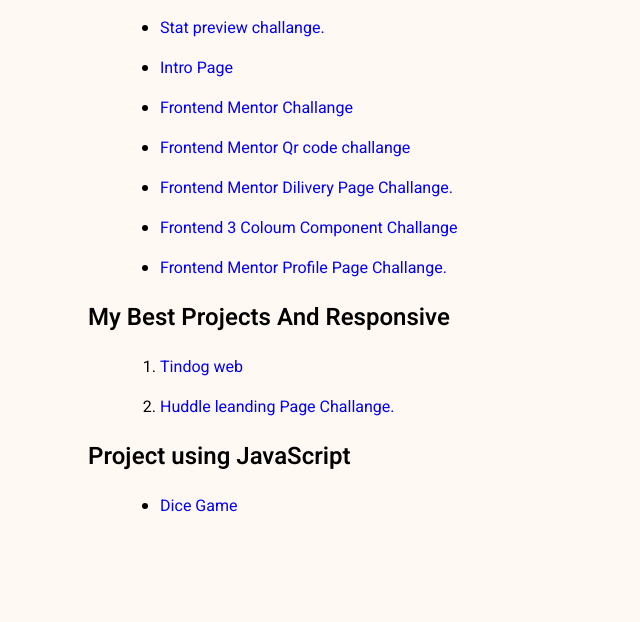
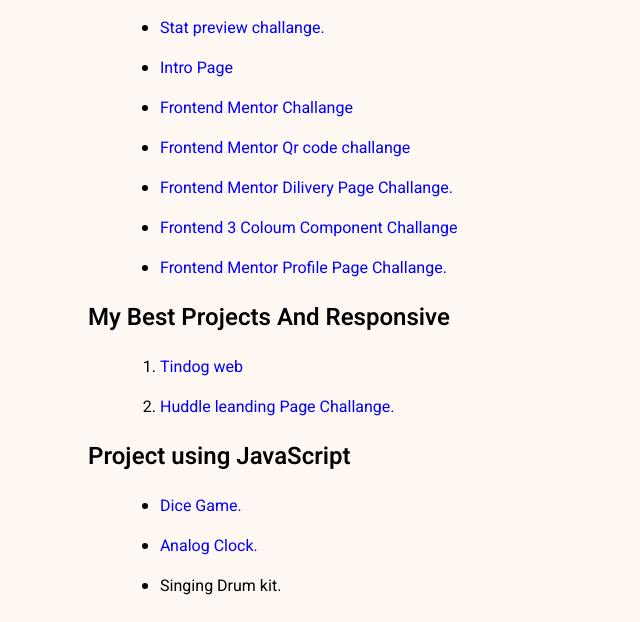
Before and after one commit to Ganesh-Rathor/P, a plain HTML site: page index.html in a window 1280 px wide. Shown: the part 187-809 px from the top of the page, without its empty margins (0-640 px from the left). Drawn offline with Linux system fonts and the light colour scheme.

Commit message:
Add tomore project using js in Html file

```diff
--- a/index.html
+++ b/index.html
@@ -37,7 +37,9 @@
              <div class="Javascript-project">
                 <h2>Project using JavaScript</h2>
                 <ul>
-                    <li><a href="https://ganesh-rathor.github.io/Dice-Game/">Dice Game </a></li>
+                    <li><a href="https://ganesh-rathor.github.io/Dice-Game/">Dice Game. </a></li>
+                    <li><a href="https://ganesh-rathor.github.io/Analog-Clock/">Analog Clock.</a></li>
+                    <li><a href="https://ganesh-rathor.github.io/Drum/"></a>Singing Drum kit.</li>
                 </ul>
             </div>
         </div>
```
